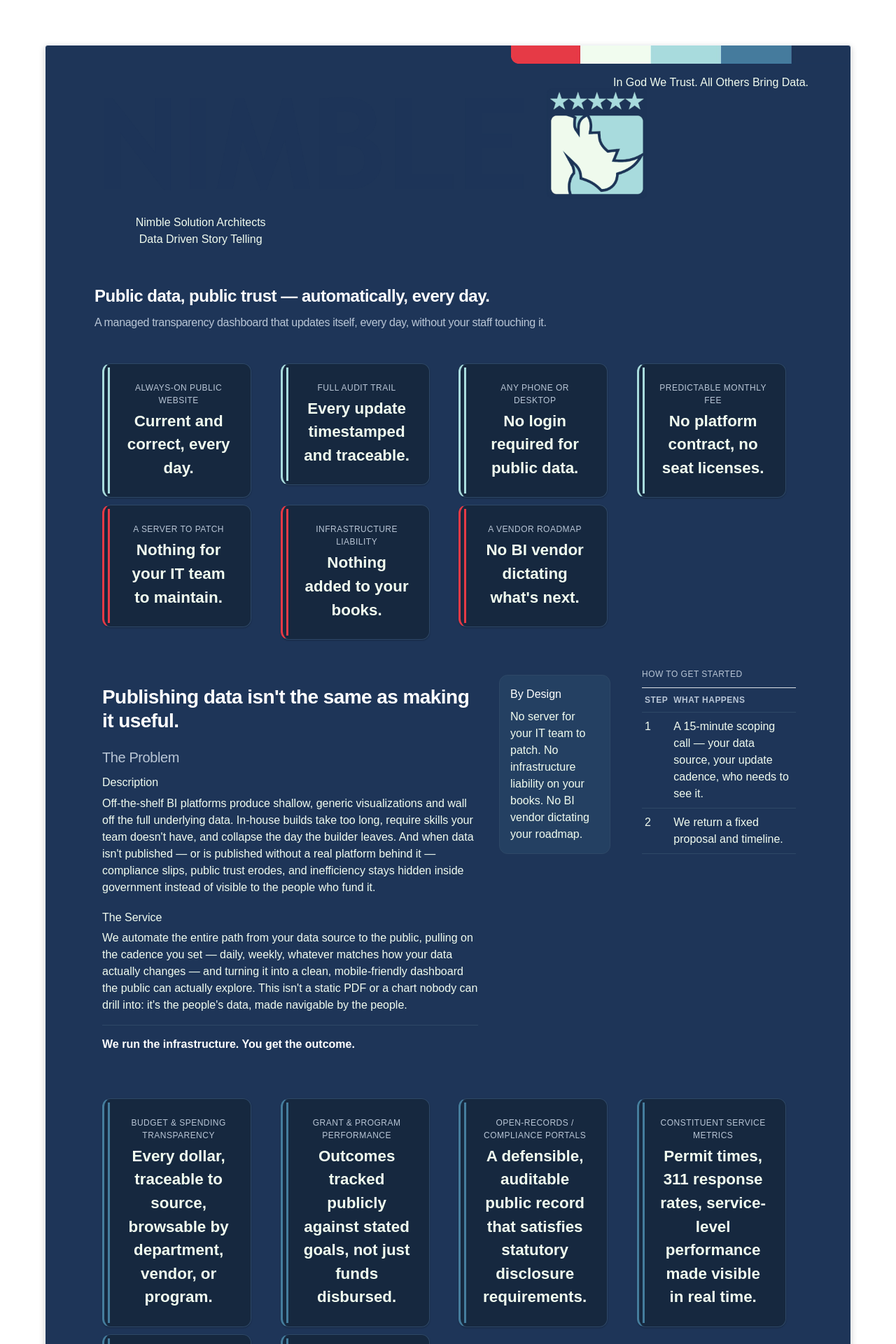
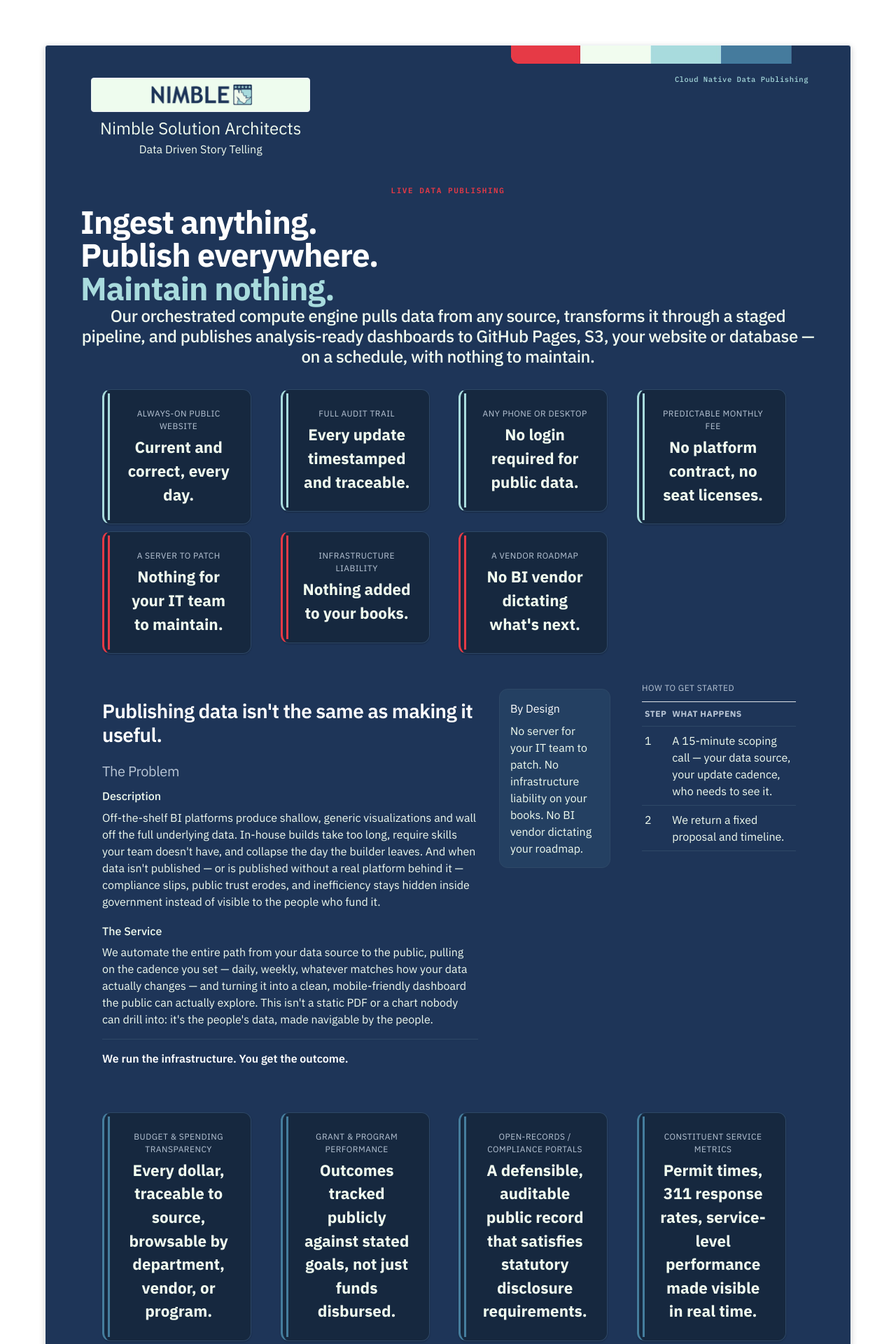
Before and after one commit to nimblesa/nimblesa.github.io, a Jekyll site: the page built from _posts/2026-07-02-main.html, in a window 1280 px wide. Shown: the top 1920 px of the page at 70% size. Built offline with Jekyll 4.4.1, drawn with Linux system fonts in a browser that asks for light colours.

Commit message:
update:NIMBLESA:layout:2026:7:2

```diff
--- a/_config.yml
+++ b/_config.yml
@@ -11,7 +11,7 @@ defaults:
       site_description: Nimble Solution Architects
       title: Nimble Solution Architects
       subtitle: Data Driven Story Telling
-      quip: In God We Trust.  All Others Bring Data.
+      quip: Cloud Native Data Publishing
       logo_url: /www/img/branding/logo.png
       style_css: /www/css/www.css
       site_js: /www/js/dashboard.js
--- a/_includes/site_header.html
+++ b/_includes/site_header.html
@@ -28,6 +28,6 @@
         -->
     </div>
     <div class="col-md-4 top-right">
-        <p>{{ page.quip }}</p>
+        <p class="quip">{{ page.quip }}</p>
     </div>
 </div>
--- a/_posts/2026-07-02-main.html
+++ b/_posts/2026-07-02-main.html
@@ -5,13 +5,18 @@ tags: [civic, transparency]
 ---
 
 <div class="post">
-    <div class="row report-row">
+    <div class="row title-row">
         <div class="col-md-12 report-col-12">
+            <h3 class='post-subtitle'>
+                Live Data Publishing
+            </h3>
             <h1 class='post-title'>
-                Public data, public trust — automatically, every day.
+                Ingest anything.<br>
+                Publish everywhere.<br>
+                <span class="offset-color">Maintain nothing.</span>
             </h1>
-            <h3 class='post-date'>
-                A managed transparency dashboard that updates itself, every day, without your staff touching it.
+            <h3 class='post-description'>
+                Our orchestrated compute engine pulls data from any source, transforms it through a staged pipeline, and publishes analysis-ready dashboards to GitHub Pages, S3, your website or database — on a schedule, with nothing to maintain.
             </h3>
         </div>
     </div>
--- a/www/css/www.css
+++ b/www/css/www.css
@@ -3,14 +3,12 @@
     --primary-bg-grey: #16283F;
     --primary-bg-lt: #16283F;
     --primary-text-color: #F1FCEF;
-
     --primary-navy: #16365b;        /* (navy)        */
     --primary-off-white: #eefcee;   /* (green/white) */
     --primary-lt-blue: #9dddee;     /* (lt blue)     */
     --primary-lt-lt-blue: #f2f9fa;  /* (lt lt blue)  */
     --primary-dk-blue: #2f7da0;      /* (dark blue)   */
     --primary-red: #fa1b3e;          /* (red)         */
-
     --title-text-color: #ffffff;
     --muted-text-color: #B9C6D6;
     --card-bg-color: #16283F;
@@ -25,7 +23,9 @@
 }
 
 body {
-    font-family: "proxima-nova", sans-serif;
+    font-family:'IBM Plex Sans',
+    system-ui,sans-serif;
+    -webkit-font-smoothing:antialiased;
     text-align: center;
     font-size: 100%;
     font-weight: 100;
@@ -127,20 +127,24 @@ h4 {
 }
 
 .header .top-left {}
+
 .header .top-center {}
-.header .top-center .pfp {
+
+.header .pfp {
     background-color: var(--primary-off-white);
     margin:5px;
     padding: 5px;
     border: 1px solid #f0f3f7;
     border-radius:  0.25em;
 }
-.header .top-center .pfp img {
+
+.header .pfp img {
     width:150px;
     height: auto;
 }
-.header .top-center .title {font-size : 2.5em;}
-.header .top-center .subtitle {font-size : 1.5em;}
+
+.header .title {font-size : 1.5em;}
+.header .subtitle {font-size : 1em;}
 
 .header .top-right {
     display: inline-table;
@@ -148,10 +152,12 @@ h4 {
     vertical-align: middle;
 }
 
-.header .top-right p {
-    float: right;
-    text-align: right;
-    width: 90%;
+.header .top-right p.quip {
+    text-align:right;
+    font:500 10.5px 'IBM Plex Mono',monospace;
+    color:#a8dbdd;
+    letter-spacing:.05em;
+    line-height:1.5
 }
 
 /*
@@ -214,12 +220,33 @@ h4 {
 .post {}
 
 h1.post-title {
-    font-size: 1.5rem;
+    margin:0;
+    font-size:46px;
+    line-height:1.04;
+    font-weight:700;
+    letter-spacing:-.02em;
+    color:#fff;
     text-align: left;
-    color: var(--title-text-color);
-    padding-top: 15px;
-    padding-bottom: 5px;
-    padding-left: 20px;
+}
+
+h1.post-title .offset-color {
+    color: var(--accent-teal-lt);
+}
+
+h3.post-subtitle {
+    font:600 11px 'IBM Plex Mono', monospace;
+    color:#e63a46;
+    letter-spacing:.14em;
+    text-transform:uppercase;
+    margin-bottom:15px
+}
+
+h3.post-description p {
+    margin:18px 0 0;
+    font-size:14.5px;
+    line-height:1.62;
+    color:#b9cbdb;
+    max-width:640px
 }
 
 h3.post-date {
@@ -380,7 +407,9 @@ ul.arrowlist li {
     padding: 1.5rem 1rem;
 }
 
-.report-row {}
+.title-row {
+
+}
 .report-col-12 {}
 .report-col-9 {}
 .report-col-3 {}
```
